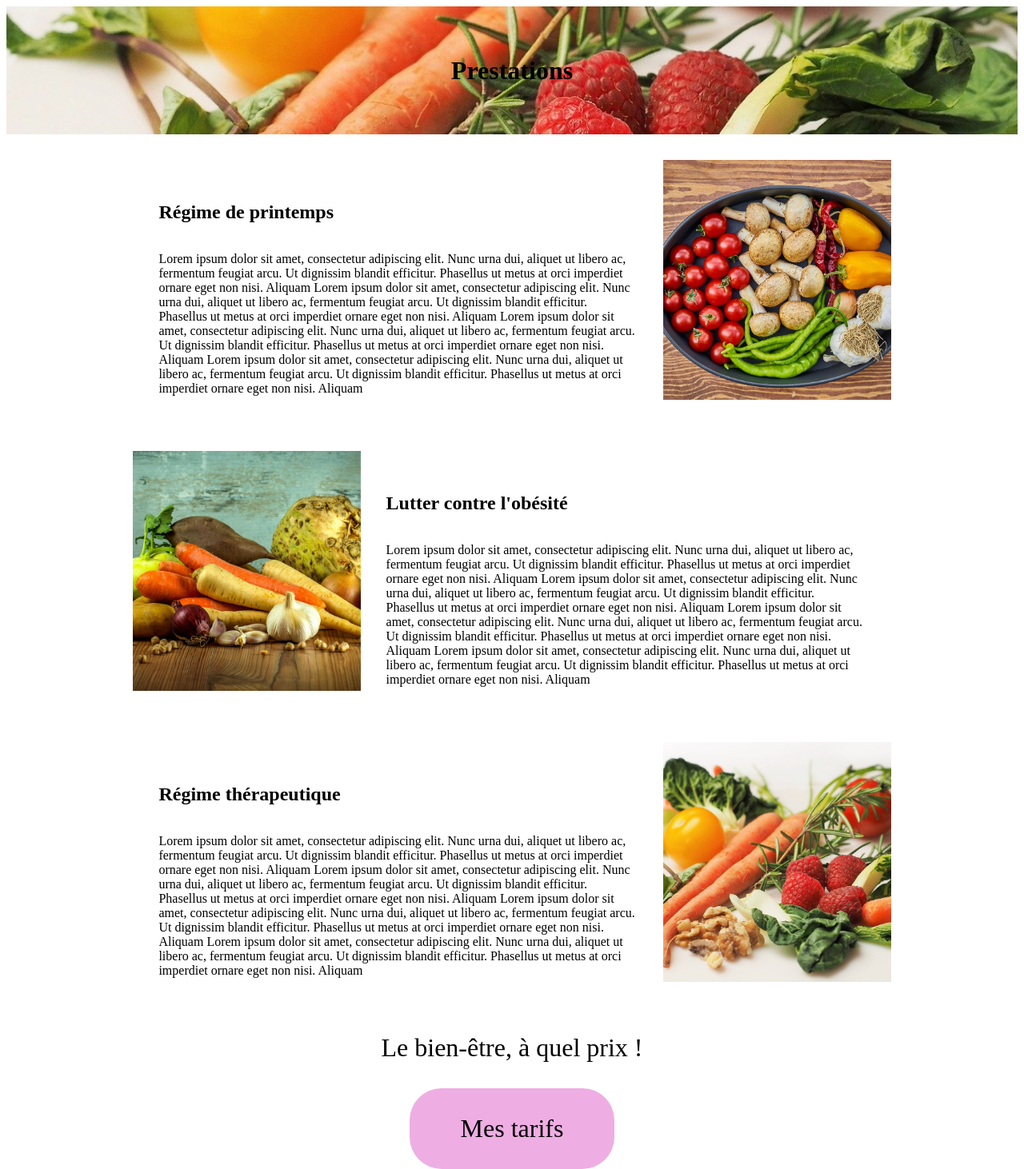
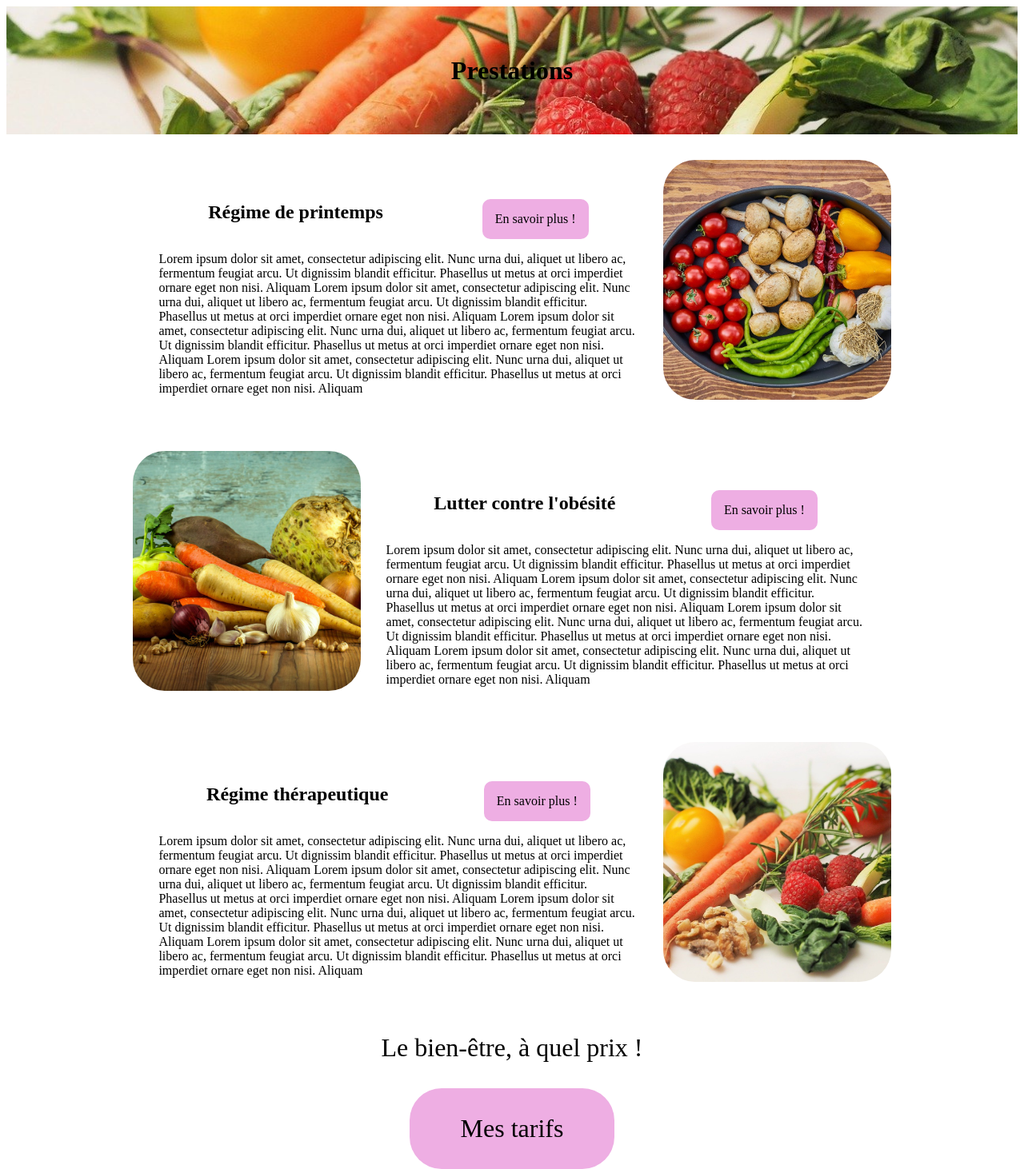
Before and after one commit to furkanKrdmr/Nutrition, a PHP site: page /methodes.html in a window 1280 px wide. Shown: the whole page at 80% size. Run offline with PHP 8.4, Linux system fonts and the light colour scheme.

Commit message:
added button savoir plus

```diff
--- a/methodes.html
+++ b/methodes.html
@@ -17,8 +17,11 @@
     <div class = "methode-main-box">
         <div class="methode-parag">
             <div class = "methode-parag-text">
-                <div class = "parag-text-title">
+                <div class = "methode-parag-text-title">
                     <h2>Régime de printemps</h2>
+                    <div class = "methode-button-plus">
+                        <p>En savoir plus !</p>
+                    </div>
                 </div>
                 <div class = "parag-text-par">
                     <p>Lorem ipsum dolor sit amet, consectetur adipiscing elit. Nunc urna dui, aliquet
@@ -50,8 +53,11 @@
             </div>
 
             <div class = "methode-parag-text">
-                <div class = "parag-text-title">
+                <div class = "methode-parag-text-title">
                     <h2>Lutter contre l'obésité</h2>
+                    <div class = "methode-button-plus">
+                        <p>En savoir plus !</p>
+                    </div>
                 </div>
                 <div class = "parag-text-par">
                     <p>Lorem ipsum dolor sit amet, consectetur adipiscing elit. Nunc urna dui, aliquet
@@ -73,8 +79,11 @@
 
         <div class="methode-parag">
             <div class = "methode-parag-text">
-                <div class = "parag-text-title">
+                <div class = "methode-parag-text-title">
                     <h2>Régime thérapeutique</h2>
+                    <div class = "methode-button-plus">
+                        <p>En savoir plus !</p>
+                    </div>
                 </div>
                 <div class = "parag-text-par">
                     <p>Lorem ipsum dolor sit amet, consectetur adipiscing elit. Nunc urna dui, aliquet
--- a/style.css
+++ b/style.css
@@ -94,6 +94,7 @@
   background-position: center;
   display: flex;
   min-width: 30%;
+  border-radius: 40px;
 }
 
 .methode-image2 {
@@ -102,6 +103,7 @@
   background-position: center;
   display: flex;
   min-width: 30%;
+  border-radius: 40px;
 }
 
 .methode-image3 {
@@ -110,6 +112,7 @@
   background-position: center;
   display: flex;
   min-width: 30%;
+  border-radius: 40px;
 }
 
 .methode-parag-text {
@@ -118,6 +121,12 @@
    display: flex;
    flex-direction: column;
    justify-content: space-around;
+}
+
+.methode-parag-text-title {
+  display: flex;
+  flex-direction: row;
+  justify-content: space-around;
 }
 
 .methode-button {
@@ -131,3 +140,15 @@
 .methode-sentence {
   font-size: 2rem;
 }
+
+.methode-button-plus {
+  background-color: rgb(238, 174, 227);
+  border-radius: 10px;
+  align-self: flex-end;
+  padding-left: 1em;
+  padding-right: 1em;
+}
+
+
+
+/* fin page Méthodes */
```
